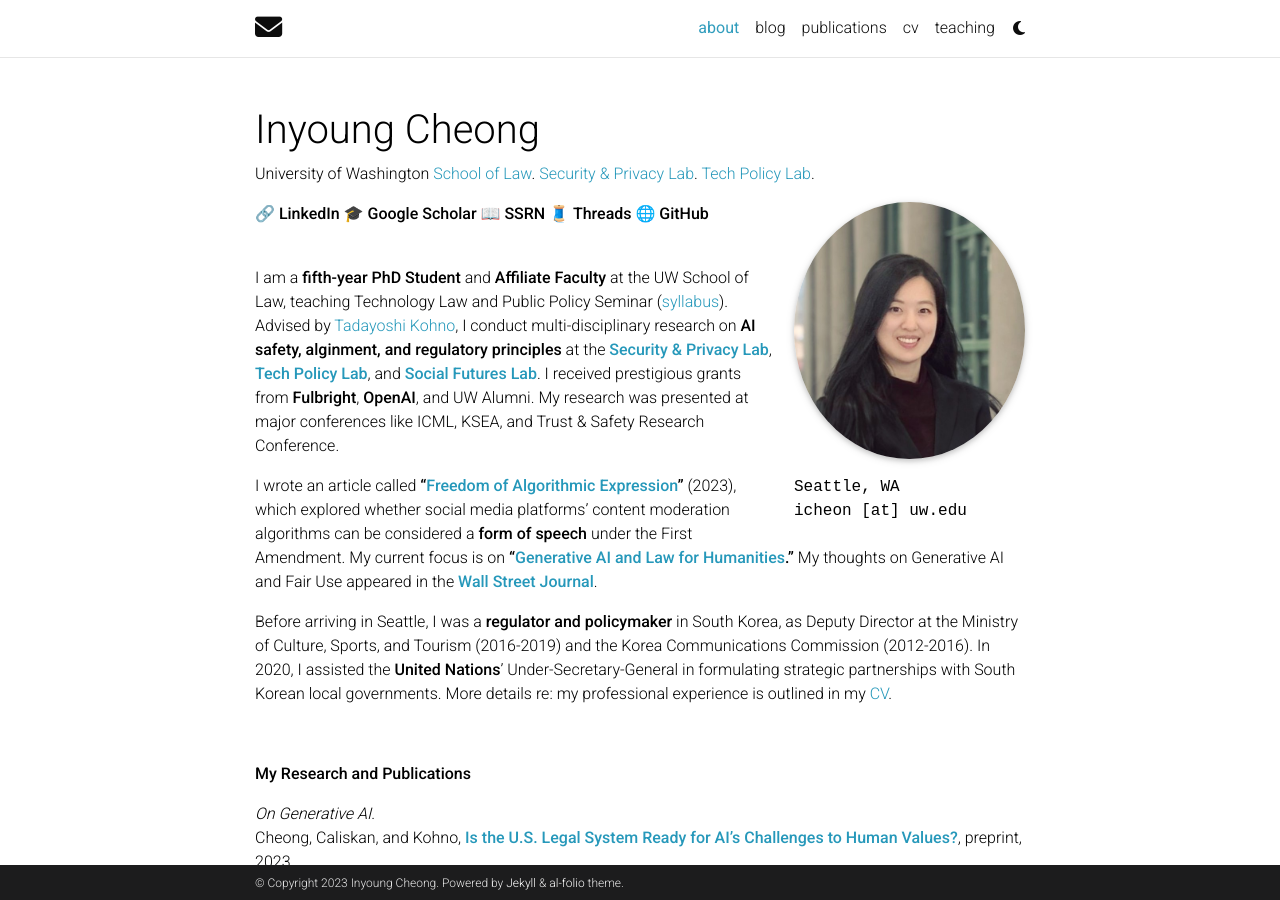
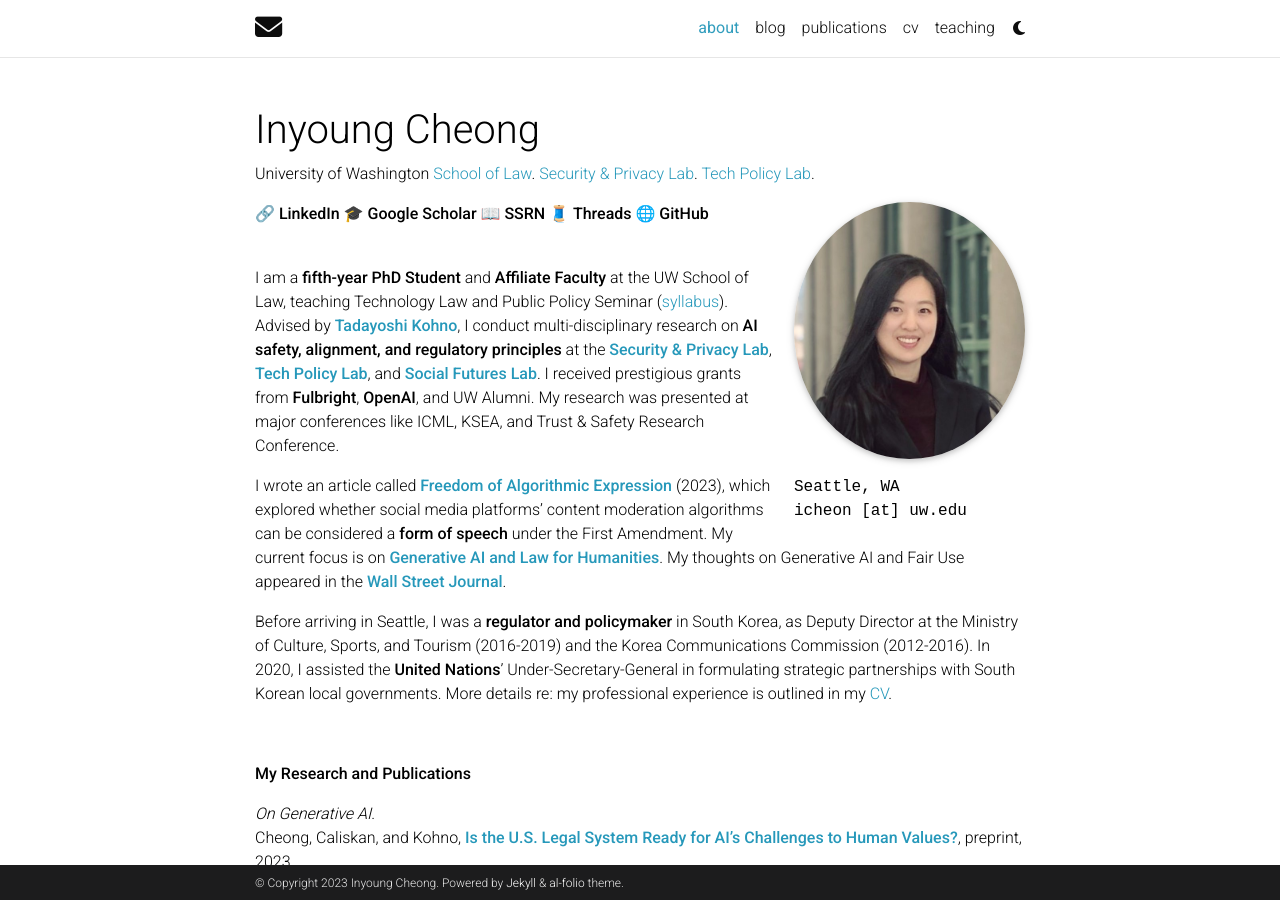
Before and after one commit to inyoungcheong/inyoungcheong.github.io, a Jekyll site: the page built from _pages/about.md, in a window 1280 px wide and 900 px high. Built offline with Jekyll 4.4.1, drawn with Linux system fonts in a browser that asks for light colours; full-size pictures stand in for the smaller copies a plugin makes; comment, search, counter and statistics services are not loaded; a style sheet for code colours, icons or effects is not loaded.

Commit message:
about.md edit4

```diff
--- a/_pages/about.md
+++ b/_pages/about.md
@@ -20,9 +20,9 @@
 🔗 <a href="https://www.linkedin.com/in/inyoungcheong"><strong>LinkedIn</strong></a>   🎓 <a href="https://scholar.google.com/citations?user=xwZI_jcAAAAJ"><strong>Google Scholar</strong></a>   📖 <a href="https://papers.ssrn.com/sol3/cf_dev/AbsByAuth.cfm?per_id=3864423"><strong>SSRN</strong></a>   🧵 <a href="https://www.threads.net/@inyoungcheong"><strong>Threads</strong></a>   🌐 <a href="https://github.com/inyoungcheong"><strong>GitHub</strong></a>
 
 <br>
-I am a <strong>fifth-year PhD Student</strong> and <strong>Affiliate Faculty</strong> at the UW School of Law, teaching Technology Law and Public Policy Seminar ([syllabus](https://inyoungcheong.notion.site/LAW-E553-79718cccf6f54679a2b0c7a08eaf6d5f)). Advised by [Tadayoshi Kohno](https://homes.cs.washington.edu/~yoshi/), I conduct multi-disciplinary research on <strong>AI safety, alginment, and regulatory principles</strong> at the <strong>[Security & Privacy Lab](https://seclab.cs.washington.edu/people/)</strong>,<strong> [Tech Policy Lab](https://techpolicylab.uw.edu/about/#our-people)</strong>, and <strong>[Social Futures Lab](https://social.cs.washington.edu/)</strong>. I received prestigious grants from <strong>Fulbright</strong>, <strong>OpenAI</strong>, and UW Alumni. My research was presented at major conferences like ICML, KSEA, and Trust & Safety Research Conference.
+I am a <strong>fifth-year PhD Student</strong> and <strong>Affiliate Faculty</strong> at the UW School of Law, teaching Technology Law and Public Policy Seminar ([syllabus](https://inyoungcheong.notion.site/LAW-E553-79718cccf6f54679a2b0c7a08eaf6d5f)). Advised by <strong>[Tadayoshi Kohno](https://homes.cs.washington.edu/~yoshi/)</strong>, I conduct multi-disciplinary research on <strong>AI safety, alignment, and regulatory principles</strong> at the <strong>[Security & Privacy Lab](https://seclab.cs.washington.edu/people/)</strong>,<strong> [Tech Policy Lab](https://techpolicylab.uw.edu/about/#our-people)</strong>, and <strong>[Social Futures Lab](https://social.cs.washington.edu/)</strong>. I received prestigious grants from <strong>Fulbright</strong>, <strong>OpenAI</strong>, and UW Alumni. My research was presented at major conferences like ICML, KSEA, and Trust & Safety Research Conference.
 
-I wrote an article called <strong>"[Freedom of Algorithmic Expression](https://scholarship.law.uc.edu/uclr/vol91/iss3/2/)"</strong> (2023), which explored whether social media platforms' content moderation algorithms can be considered a <strong>form of speech</strong> under the First Amendment. My current focus is on <strong>"[Generative AI and Law for Humanities](https://genlaw.github.io/CameraReady/32.pdf)."</strong> My thoughts on Generative AI and Fair Use appeared in the <strong>[Wall Street Journal](https://www.wsj.com/amp/articles/ai-chatgpt-dall-e-microsoft-rutkowski-github-artificial-intelligence-11675466857?mod=latest_headlines)</strong>.
+I wrote an article called <strong>[Freedom of Algorithmic Expression](https://scholarship.law.uc.edu/uclr/vol91/iss3/2/)</strong> (2023), which explored whether social media platforms' content moderation algorithms can be considered a <strong>form of speech</strong> under the First Amendment. My current focus is on <strong>[Generative AI and Law for Humanities](https://genlaw.github.io/CameraReady/32.pdf)</strong>. My thoughts on Generative AI and Fair Use appeared in the <strong>[Wall Street Journal](https://www.wsj.com/amp/articles/ai-chatgpt-dall-e-microsoft-rutkowski-github-artificial-intelligence-11675466857?mod=latest_headlines)</strong>.
 
 Before arriving in Seattle, I was a <strong>regulator and policymaker</strong> in South Korea, as Deputy Director at the Ministry of Culture, Sports, and Tourism (2016-2019) and the Korea Communications Commission (2012-2016). In 2020, I assisted the <strong>United Nations</strong>' Under-Secretary-General in formulating strategic partnerships with South Korean local governments. More details re: my professional experience is outlined in my [CV](https://inyoungcheong.github.io/cv/).
 
```
